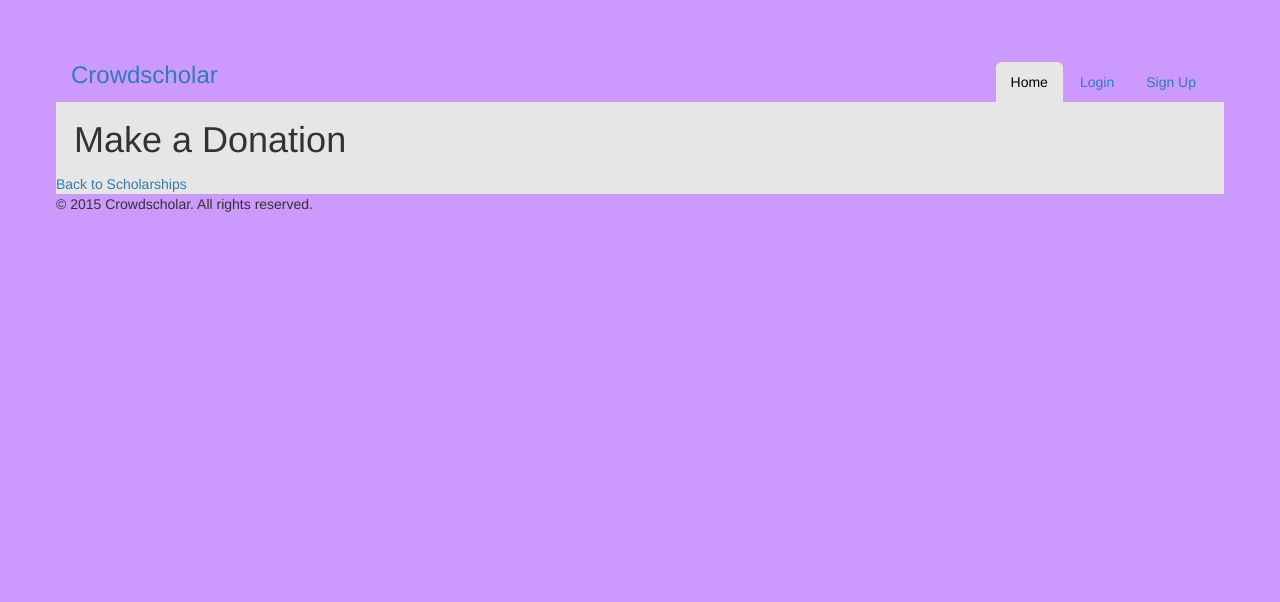
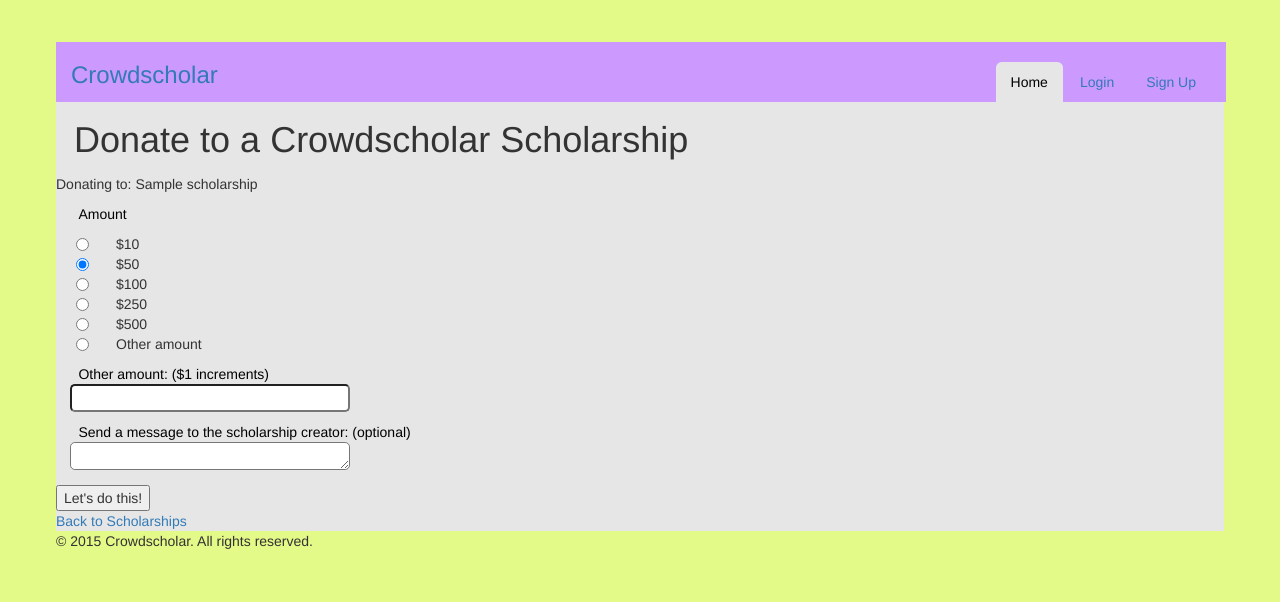
Before and after one commit to quant9/crowdscholar, a Flask app: template app/templates/donor/donate.html in a window 1280 px wide. Shown: the top 602 px of the page. Run offline with Flask 2, Linux system fonts and the light colour scheme; the template is opened without the code that fills it: values that come from a table or form of the project are taken from there, others are empty; tables that the repository leaves empty hold one stand-in row (values such as "Sample post"); some libraries are stand-ins or nearby versions.

Commit message:
add / implement donation success page. donation logic now work all the way thru

```diff
--- a/app/forms.py
+++ b/app/forms.py
@@ -3,10 +3,26 @@ from wtforms import StringField, TextAreaField, PasswordField, BooleanField, Rad
     SelectField, IntegerField
 # from wtforms fmport RecaptchaField
 
-from wtforms.validators import InputRequired, Email, EqualTo, Length, Optional, Regexp
+from wtforms.validators import Required, InputRequired, Email, EqualTo, Length, Optional, Regexp
 from . import constants
 
 message = 'Field is required.'
+
+
+# a validator which makes a field required if another field is set and has a truthy value
+class RequiredIf(Required):
+
+    def __init__(self, other_field_name, *args, **kwargs):
+        self.other_field_name = other_field_name
+        super(RequiredIf, self).__init__(*args, **kwargs)
+
+    def __call__(self, form, field):
+        other_field = form._fields.get(self.other_field_name)
+        if other_field is None:
+            raise Exception('no field named "%s" in form' % self.other_field_name)
+        if other_field.data == 0:
+            super(RequiredIf, self).__call__(form, field)
+
 
 class RegisterForm(Form):
     user_type = RadioField('Student or Donor?', [InputRequired(message=message)],
@@ -21,11 +37,13 @@ class RegisterForm(Form):
     accept_tos = BooleanField('I accept the TOS', [InputRequired(message=message)])
     # recaptcha = RecaptchaField()
 
+
 class LoginForm(Form):
     user_type = RadioField('User Type', [InputRequired(message=message)],
         choices=[(1, 'Student'), (2, 'Donor')], default=1, coerce=int)
     email = StringField('Email Address', [InputRequired(message=message), Email()])
     password = PasswordField('Password', [InputRequired(message=message)])
+
 
 class ChangePasswordForm(Form):
     password = PasswordField('New Password', [
@@ -40,11 +58,18 @@ class ApplicationForm(Form):
 class CreateCampaignForm(Form):
     pass
 
+
 class DonationForm(Form):
-    pass
+    amount = RadioField('Amount', [InputRequired(message=message)],
+        choices=[(10, '$10'), (50, '$50'), (100, '$100'), (250, '$250'), (500, '$500'), (0, 'Other amount')],
+        default = 50, coerce=int)
+    other_amount = IntegerField('Other amount: ($1 increments)', [RequiredIf('amount')])
+    message = TextAreaField('Send a message to the scholarship creator: (optional)', [Optional()])
+
 
 class CreateScholarshipForm(Form):
     pass
+
 
 class ProfileForm(Form):
     gender = SelectField('Gender', [InputRequired(message=message)],
@@ -61,6 +86,7 @@ class ProfileForm(Form):
 class StudentProfileForm(ProfileForm):
     pass
 
+
 class DonorProfileForm(ProfileForm):
     alma_mater = StringField('Alma Mater', [Optional(), Length(max=100)])
     profession = StringField('Profession', [Optional(), Length(max=100)])
--- a/app/static/css/main.css
+++ b/app/static/css/main.css
@@ -1,6 +1,6 @@
 body {
   padding: 3em 4em 3em 4em;
-  background-color: #cc99ff;
+  background-color: #E3F988;
 }
 
 /*For the entire page*/
--- a/app/templates/donor/donate.html
+++ b/app/templates/donor/donate.html
@@ -1,8 +1,18 @@
 {% extends "base.html" %}
 {% block content %}
-  {% from "macros.html" import show_messages %}
-  <h1>Make a Donation</h1>
+  {% from "macros.html" import show_messages, render_field %}
+  <h1>Donate to a Crowdscholar Scholarship</h1>
   {{ show_messages() }}
+  <p>Donating to: {{ scholarship.name }}</p>
+  <form method="POST" action="/donor/donate/{{ scholarship.scholarship_id }}" class="form">
+    {{ form.hidden_tag() }}
+    {{ render_field(form.amount, class="radio button") }}
+    <!-- TODO: make this uneditable if the button above isn't at "other Amount" -->
+    {{ render_field(form.other_amount, class="input text") }}
+    {{ render_field(form.message, class="input text") }}
+    <input type="submit" value="Let's do this!" class="button green">
+  </form>
+
   <a href="{{ url_for('donor.browse') }}">Back to Scholarships</a>
 
 {% endblock %}
```
Also changed, not shown: app/models.py (+11 -2 lines), app/views/donor.py (+21 -11 lines).
